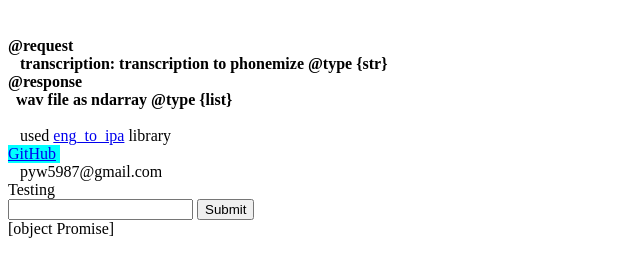
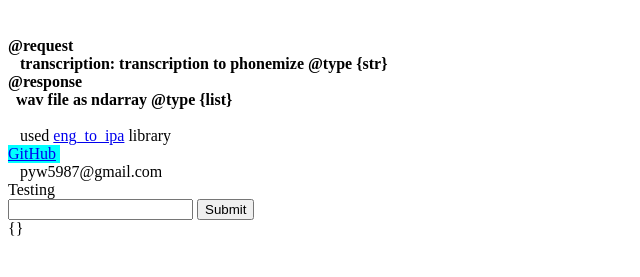
Before and after one commit to queque5987/better-phonemizer, a plain HTML site: page a0.html in a window 1280 px wide. Both pictures are taken after a click on the input 225 px from the left and 270 px from the top of the page. Shown: the part 61-338 px from the top of the page, without its empty margins (0-640 px from the left). Drawn offline with Linux system fonts and the light colour scheme; no server answers.

Commit message:
20220829 2014

```diff
--- a/a0.html
+++ b/a0.html
@@ -46,7 +46,8 @@
               trs.addEventListener('click', function(){
                 alert(text.value);
                 phn = printName(text.value);
-                phoneme.innerText = phn;
+                jsf = JSON.stringify(phn);
+                phoneme.innerText = jsf;
               });
 
             </script>
```
